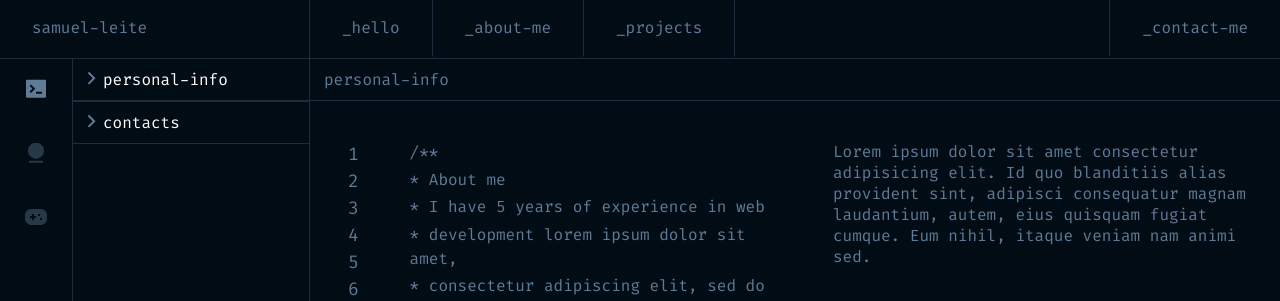
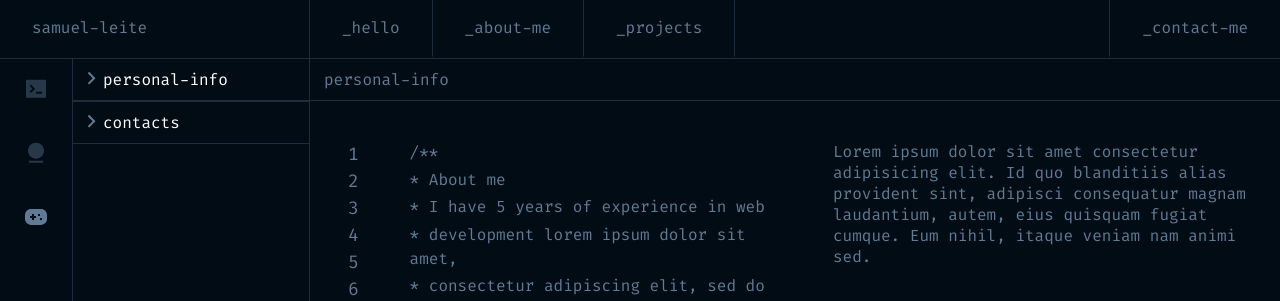
Before and after one commit to samuelleitee/portfolio, a React (Vite) app: page /hobbies in a window 1280 px wide. Shown: the top 301 px of the page. Built offline with nearby package versions, Linux system fonts and the light colour scheme; the HTML template or start-up script is replaced by a standard one.

Commit message:
style: change button color according to the path name

```diff
--- a/src/components/Sidebar/index.jsx
+++ b/src/components/Sidebar/index.jsx
@@ -1,3 +1,4 @@
+import { useState } from "react";
 import styles from "./Sidebar.module.css";
 
 // Icons
@@ -9,6 +10,8 @@ import { Accordion, AccordionElement } from "./../Accordion/index";
 import { Link } from "react-router-dom";
 
 export function Sidebar() {
+  const path = window.location.pathname
+
   return (
     <aside className={styles.aside}>
       <header>
@@ -17,15 +20,15 @@ export function Sidebar() {
 
       <div className={styles.informations}>
         <div>
-          <Link to="professional" className={styles.linkActive}>
+          <Link to="professional" className={path === "/professional" ? styles.linkActive : styles.link}>
             <img src={professional} alt="" />
           </Link>
 
-          <Link to="personal" className={styles.link}>
+          <Link to="personal" className={path === "/personal" ? styles.linkActive : styles.link}>
             <img src={personal} alt="" />
           </Link>
 
-          <Link to="hobbies" className={styles.link}>
+          <Link to="hobbies" className={path === "/hobbies" ? styles.linkActive : styles.link}>
             <img src={hobbies} alt="" />
           </Link>
         </div>
```
